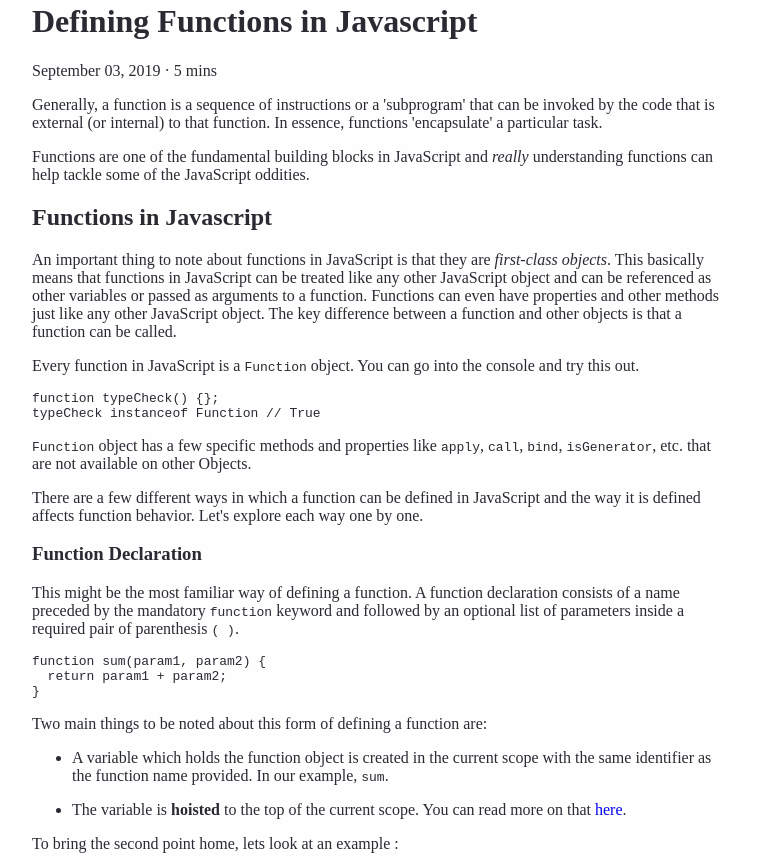
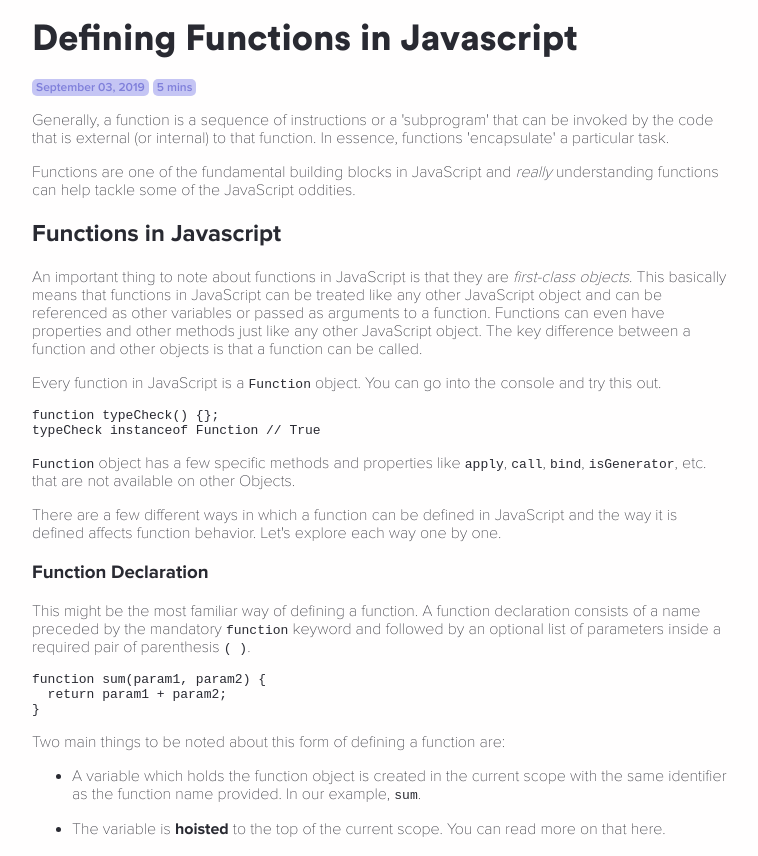
Before and after one commit to yagrawl/scribbles, a Gatsby site: page /blog/defining-functions-in-javascript/ in a window 1280 px wide. Shown: the part 152-1008 px from the top of the page, without its empty margins (258-1016 px from the left). Built offline with nearby package versions, Linux system fonts and the light colour scheme; Gatsby itself is replaced by a stand-in of ours; some packages are replaced by stand-ins of ours; code samples lack their colours.

Commit message:
add styling to blog posts

```diff
--- a/src/components/bio.js
+++ b/src/components/bio.js
@@ -9,7 +9,7 @@ function Bio() {
       render={data => {
         const { author } = data.site.siteMetadata
         return (
-          <p>
+          <p className="blog-bio">
             Written by <Link to='/bio' className="anchor"><strong>{author}</strong></Link> in San
             Francisco.
           </p>
--- a/src/styles/_font.scss
+++ b/src/styles/_font.scss
@@ -63,6 +63,11 @@ $font-weight: 100;
   font-weight: $font-weight;
 }
 
+.blog {
+  font-family: $font-family;
+  font-weight: $font-weight;
+}
+
 .blog-title-text-main {
   font-family: 'Circular';
   font-size: 36px;
@@ -81,7 +86,7 @@ $font-weight: 100;
   font-weight: 600;
 }
 
-.bio {
+.bio, .blog-bio {
   @extend %font;
   font-size: 18px;
   font-weight: 100;
--- a/src/styles/_margin.scss
+++ b/src/styles/_margin.scss
@@ -1,3 +1,5 @@
+@import 'animation';
+
 $max-width: 700px;
 
 .wrapper {
@@ -83,6 +85,25 @@ $max-width: 700px;
   padding: 25px 10px;
 }
 
+.blog > img {
+  width: 100px;
+}
+
+.blog a {
+  @extend .anchor;
+  box-shadow: none;
+  text-decoration: none;
+  color: inherit;
+}
+
+.blog img {
+  max-width: 700px;
+}
+
+.no-margin-bottom {
+  margin-bottom: 0;
+}
+
 @media screen and (max-width: $max-width + 40px) {
   .footer-text {
     display: inline-block;
--- a/src/templates/blog-post.js
+++ b/src/templates/blog-post.js
@@ -17,13 +17,17 @@ class BlogPostTemplate extends Component {
           title={post.frontmatter.title}
           description={post.excerpt}
         />
-        <h1>{post.frontmatter.title}</h1>
+        <p className="blog-title-text-main no-margin-bottom">{post.frontmatter.title}</p>
         <p>
-          {post.frontmatter.date} &middot; {post.frontmatter.time}
+          <span className="post-snippet-details">{post.frontmatter.date}</span>
+          &nbsp;
+          <span className="post-snippet-details">{post.frontmatter.time}</span>
         </p>
-        <MDXRenderer>
-          {post.body}
-        </MDXRenderer>
+        <div className="blog">
+          <MDXRenderer>
+            {post.body}
+          </MDXRenderer>
+        </div>
         <hr/>
         <Bio />
       </Layout>
```
